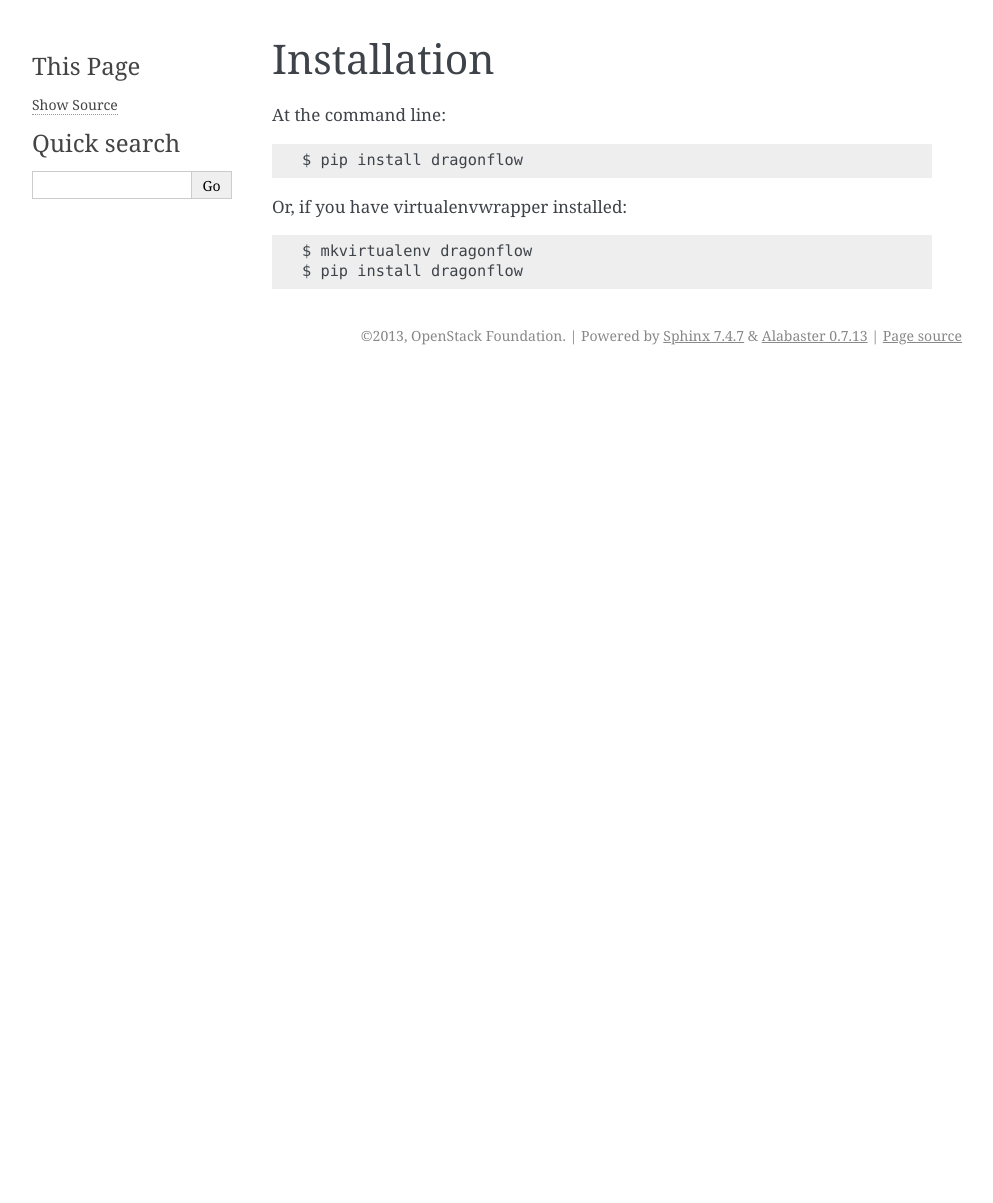
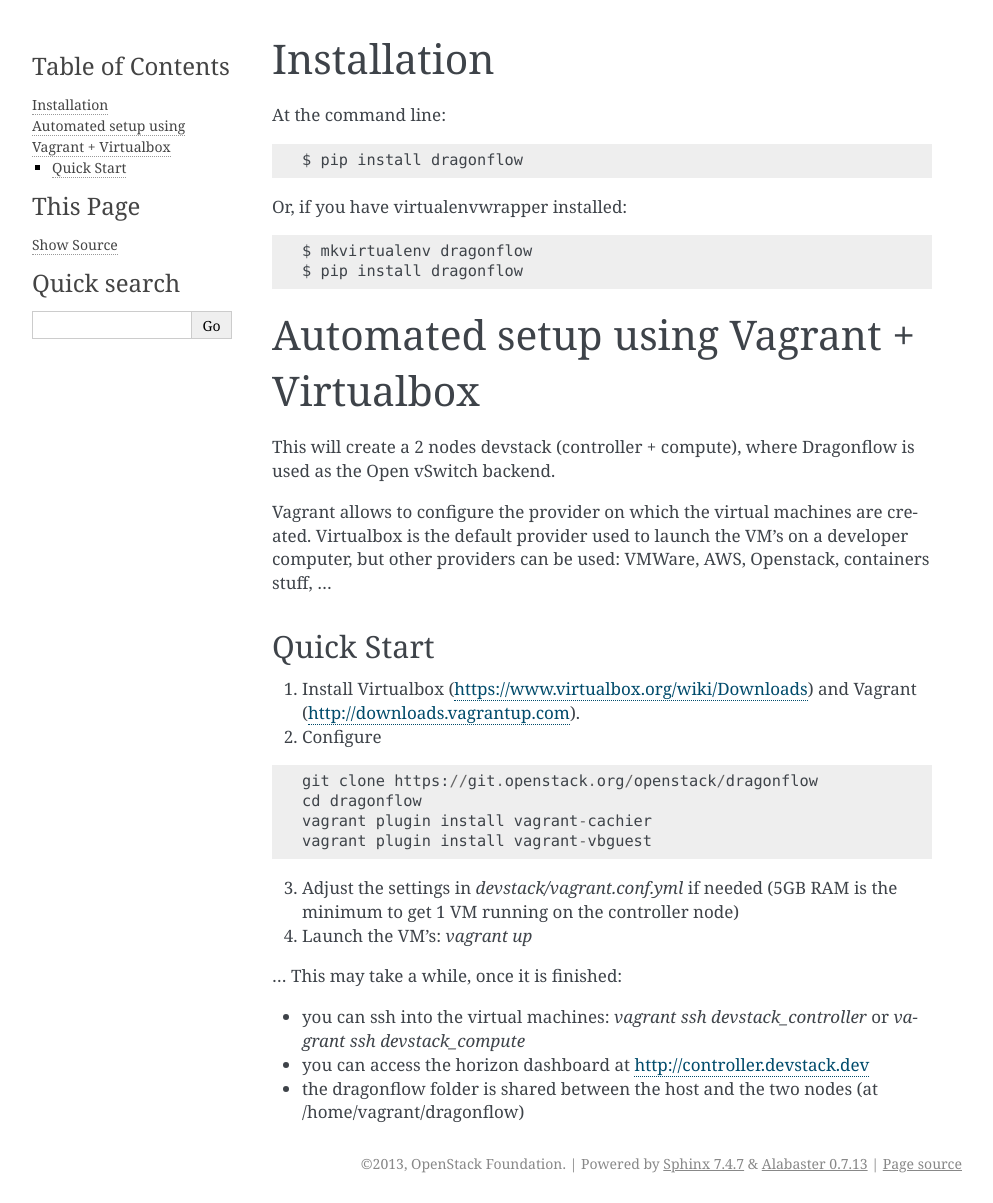
Before and after one commit to openstack-archive/dragonflow, a Sphinx documentation site: the page built from doc/source/installation.rst, in a window 1280 px wide. Shown: the whole page, without its empty margins (148-1141 px from the left). Built offline with Sphinx 7.4.7, drawn with Linux system fonts in a browser that asks for light colours; before the commit the page ends 900 px from its top, so only the background shows below that.

Commit message:
Add Vagrant support for Dragonflow deployment
This Vagrant installation configure and deploy two nodes,
one a controller and one is compute node and deploy them
with Dragonflow as their Neutron plugin.

Change-Id: I0ba777b7f58ac23d32e1c174a2a7bf4f70d5106b

```diff
--- a/doc/source/installation.rst
+++ b/doc/source/installation.rst
@@ -10,3 +10,45 @@
 
     $ mkvirtualenv dragonflow
     $ pip install dragonflow
+
+============================================
+ Automated setup using Vagrant + Virtualbox
+============================================
+
+This will create a 2 nodes devstack (controller + compute), where Dragonflow is used as
+the Open vSwitch backend.
+
+Vagrant allows to configure the provider on which the virtual machines are
+created. Virtualbox is the default provider used to launch the VM's on a
+developer computer, but other providers can be used: VMWare, AWS, Openstack,
+containers stuff, ...
+
+Quick Start
+-----------
+
+1. Install Virtualbox (https://www.virtualbox.org/wiki/Downloads) and Vagrant
+   (http://downloads.vagrantup.com).
+
+2. Configure
+
+::
+
+    git clone https://git.openstack.org/openstack/dragonflow
+    cd dragonflow
+    vagrant plugin install vagrant-cachier
+    vagrant plugin install vagrant-vbguest
+
+3. Adjust the settings in `devstack/vagrant.conf.yml` if needed (5GB RAM is the
+   minimum to get 1 VM running on the controller node)
+
+4. Launch the VM's: `vagrant up`
+
+... This may take a while, once it is finished:
+
+* you can ssh into the virtual machines: `vagrant ssh devstack_controller` or
+  `vagrant ssh devstack_compute`
+
+* you can access the horizon dashboard at http://controller.devstack.dev
+
+* the dragonflow folder is shared between the host and the two nodes (at
+  /home/vagrant/dragonflow)
--- a/doc/source/multi-node-conf/compute_node_local_controller.conf
+++ b/doc/source/multi-node-conf/compute_node_local_controller.conf
@@ -30,7 +30,7 @@
 # Set this to the address of the main DevStack host running the rest of the
 # OpenStack services. (Controller node)
 
-SERVICE_HOST=10.100.100.40
+SERVICE_HOST=<IP address of host running everything else>
 RABBIT_HOST=$SERVICE_HOST
 Q_HOST=$SERVICE_HOST
 REMOTE_DB_IP=$SERVICE_HOST
```
Also changed, not shown: 5 other files.
